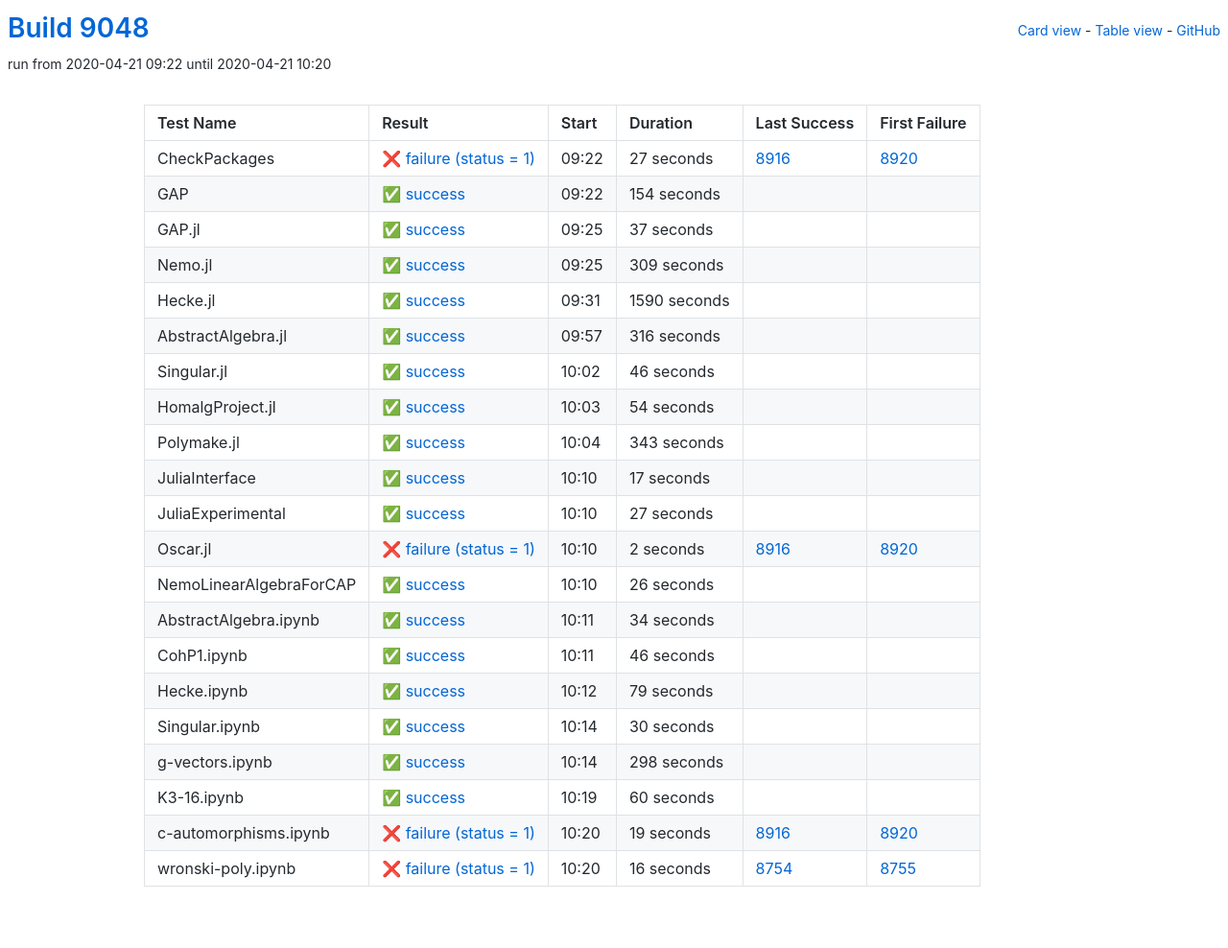
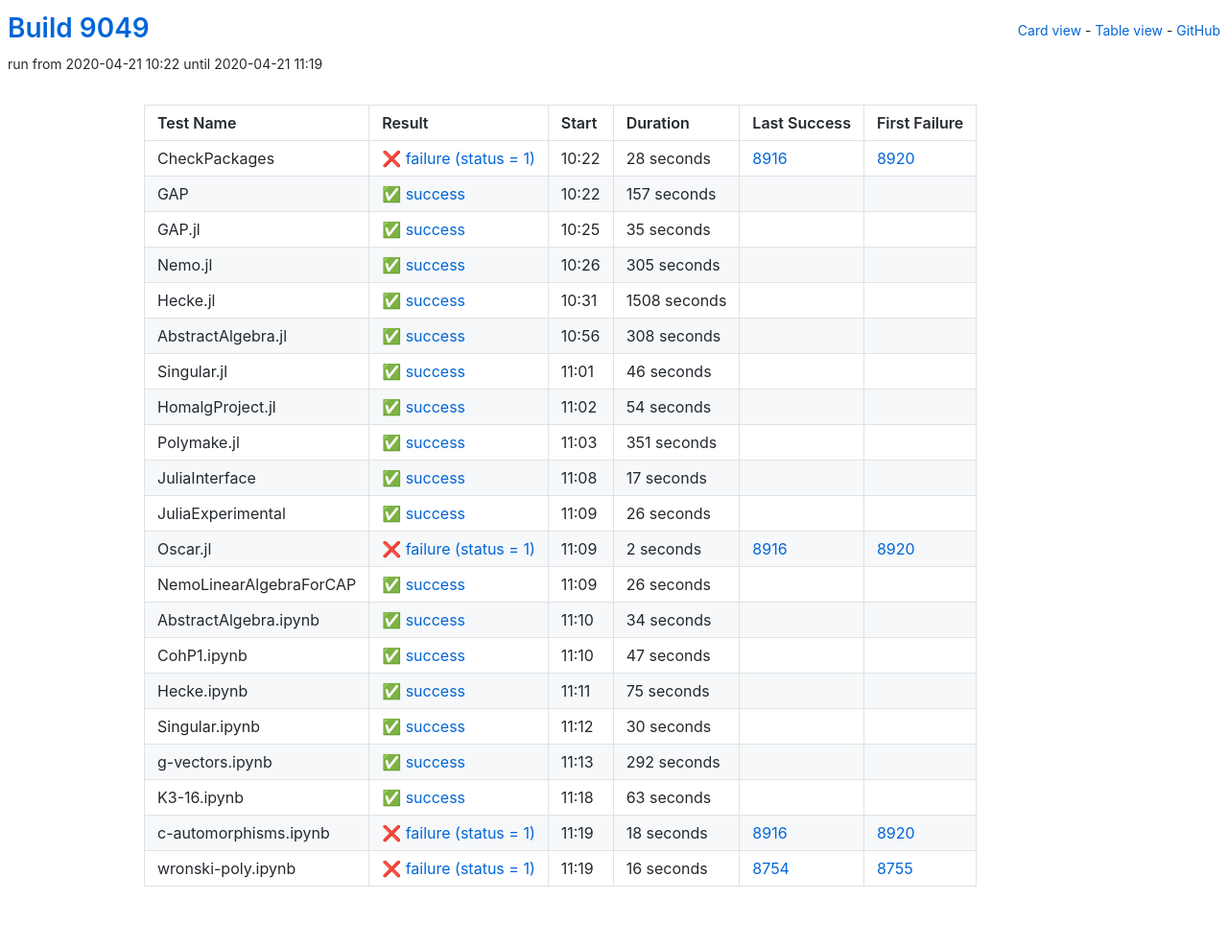
Before and after one commit to oscar-system/oscar-ci-status, a Jekyll site: the page built from table.html, in a window 1280 px wide. Shown: the whole page at 96% size. Built offline with Jekyll 4.4.1, drawn with Linux system fonts in a browser that asks for light colours.

Commit message:
Build 9049

```diff
--- a/_data/ci.yml
+++ b/_data/ci.yml
@@ -1,71 +1,71 @@
-build: 9048
-build_url: https://oscarci.mathematik.uni-kl.de/job/oscar/9048/
+build: 9049
+build_url: https://oscarci.mathematik.uni-kl.de/job/oscar/9049/
 job: oscar
 tests:
-- duration: 27
+- duration: 28
   exitcode: 1
   first_failure: 8920
   first_failure_url: https://oscarci.mathematik.uni-kl.de/job/oscar/8920/
   last_success: 8916
   last_success_url: https://oscarci.mathematik.uni-kl.de/job/oscar/8916/
-  log: https://oscarci.mathematik.uni-kl.de/job/oscar/9048/artifact/logs/build-9048/CheckPackages.log
+  log: https://oscarci.mathematik.uni-kl.de/job/oscar/9049/artifact/logs/build-9049/CheckPackages.log
   name: CheckPackages
-  start: 2020-04-21 09:22
+  start: 2020-04-21 10:22
   status: failure
   success: false
-- duration: 154
+- duration: 157
   exitcode: 0
   first_failure: false
   first_failure_url: null
   last_success: false
   last_success_url: null
-  log: https://oscarci.mathematik.uni-kl.de/job/oscar/9048/artifact/logs/build-9048/GAP.log
+  log: https://oscarci.mathematik.uni-kl.de/job/oscar/9049/artifact/logs/build-9049/GAP.log
   name: GAP
-  start: 2020-04-21 09:22
+  start: 2020-04-21 10:22
   status: success
   success: true
-- duration: 37
+- duration: 35
   exitcode: 0
   first_failure: false
   first_failure_url: null
   last_success: false
   last_success_url: null
-  log: https://oscarci.mathematik.uni-kl.de/job/oscar/9048/artifact/logs/build-9048/GAP.jl.log
+  log: https://oscarci.mathematik.uni-kl.de/job/oscar/9049/artifact/logs/build-9049/GAP.jl.log
   name: GAP.jl
-  start: 2020-04-21 09:25
+  start: 2020-04-21 10:25
   status: success
   success: true
-- duration: 309
+- duration: 305
   exitcode: 0
   first_failure: false
   first_failure_url: null
   last_success: false
   last_success_url: null
-  log: https://oscarci.mathematik.uni-kl.de/job/oscar/9048/artifact/logs/build-9048/Nemo.jl.log
+  log: https://oscarci.mathematik.uni-kl.de/job/oscar/9049/artifact/logs/build-9049/Nemo.jl.log
   name: Nemo.jl
-  start: 2020-04-21 09:25
+  start: 2020-04-21 10:26
   status: success
   success: true
-- duration: 1590
+- duration: 1508
   exitcode: 0
   first_failure: false
   first_failure_url: null
   last_success: false
   last_success_url: null
-  log: https://oscarci.mathematik.uni-kl.de/job/oscar/9048/artifact/logs/build-9048/Hecke.jl.log
+  log: https://oscarci.mathematik.uni-kl.de/job/oscar/9049/artifact/logs/build-9049/Hecke.jl.log
   name: Hecke.jl
-  start: 2020-04-21 09:31
+  start: 2020-04-21 10:31
   status: success
   success: true
-- duration: 316
+- duration: 308
   exitcode: 0
   first_failure: false
   first_failure_url: null
   last_success: false
   last_success_url: null
-  log: https://oscarci.mathematik.uni-kl.de/job/oscar/9048/artifact/logs/build-9048/AbstractAlgebra.jl.log
+  log: https://oscarci.mathematik.uni-kl.de/job/oscar/9049/artifact/logs/build-9049/AbstractAlgebra.jl.log
   name: AbstractAlgebra.jl
-  start: 2020-04-21 09:57
+  start: 2020-04-21 10:56
   status: success
   success: true
 - duration: 46
@@ -74,9 +74,9 @@ tests:
   first_failure_url: null
   last_success: false
   last_success_url: null
-  log: https://oscarci.mathematik.uni-kl.de/job/oscar/9048/artifact/logs/build-9048/Singular.jl.log
+  log: https://oscarci.mathematik.uni-kl.de/job/oscar/9049/artifact/logs/build-9049/Singular.jl.log
   name: Singular.jl
-  start: 2020-04-21 10:02
+  start: 2020-04-21 11:01
   status: success
   success: true
 - duration: 54
@@ -85,20 +85,20 @@ tests:
   first_failure_url: null
   last_success: false
   last_success_url: null
-  log: https://oscarci.mathematik.uni-kl.de/job/oscar/9048/artifact/logs/build-9048/HomalgProject.jl.log
+  log: https://oscarci.mathematik.uni-kl.de/job/oscar/9049/artifact/logs/build-9049/HomalgProject.jl.log
   name: HomalgProject.jl
-  start: 2020-04-21 10:03
+  start: 2020-04-21 11:02
   status: success
   success: true
-- duration: 343
+- duration: 351
   exitcode: 0
   first_failure: false
   first_failure_url: null
   last_success: false
   last_success_url: null
-  log: https://oscarci.mathematik.uni-kl.de/job/oscar/9048/artifact/logs/build-9048/Polymake.jl.log
+  log: https://oscarci.mathematik.uni-kl.de/job/oscar/9049/artifact/logs/build-9049/Polymake.jl.log
   name: Polymake.jl
-  start: 2020-04-21 10:04
+  start: 2020-04-21 11:03
   status: success
   success: true
 - duration: 17
@@ -107,20 +107,20 @@ tests:
   first_failure_url: null
   last_success: false
   last_success_url: null
-  log: https://oscarci.mathematik.uni-kl.de/job/oscar/9048/artifact/logs/build-9048/JuliaInterface.log
+  log: https://oscarci.mathematik.uni-kl.de/job/oscar/9049/artifact/logs/build-9049/JuliaInterface.log
   name: JuliaInterface
-  start: 2020-04-21 10:10
+  start: 2020-04-21 11:08
   status: success
   success: true
-- duration: 27
+- duration: 26
   exitcode: 0
   first_failure: false
   first_failure_url: null
   last_success: false
   last_success_url: null
-  log: https://oscarci.mathematik.uni-kl.de/job/oscar/9048/artifact/logs/build-9048/JuliaExperimental.log
+  log: https://oscarci.mathematik.uni-kl.de/job/oscar/9049/artifact/logs/build-9049/JuliaExperimental.log
   name: JuliaExperimental
-  start: 2020-04-21 10:10
+  start: 2020-04-21 11:09
   status: success
   success: true
 - duration: 2
@@ -129,9 +129,9 @@ tests:
   first_failure_url: https://oscarci.mathematik.uni-kl.de/job/oscar/8920/
   last_success: 8916
   last_success_url: https://oscarci.mathematik.uni-kl.de/job/oscar/8916/
-  log: https://oscarci.mathematik.uni-kl.de/job/oscar/9048/artifact/logs/build-9048/Oscar.jl.log
+  log: https://oscarci.mathematik.uni-kl.de/job/oscar/9049/artifact/logs/build-9049/Oscar.jl.log
   name: Oscar.jl
-  start: 2020-04-21 10:10
+  start: 2020-04-21 11:09
   status: failure
   success: false
 - duration: 26
@@ -140,9 +140,9 @@ tests:
   first_failure_url: null
   last_success: false
   last_success_url: null
-  log: https://oscarci.mathematik.uni-kl.de/job/oscar/9048/artifact/logs/build-9048/NemoLinearAlgebraForCAP.log
+  log: https://oscarci.mathematik.uni-kl.de/job/oscar/9049/artifact/logs/build-9049/NemoLinearAlgebraForCAP.log
   name: NemoLinearAlgebraForCAP
-  start: 2020-04-21 10:10
+  start: 2020-04-21 11:09
   status: success
   success: true
 - duration: 34
@@ -151,31 +151,31 @@ tests:
   first_failure_url: null
   last_success: false
   last_success_url: null
-  log: https://oscarci.mathematik.uni-kl.de/job/oscar/9048/artifact/logs/build-9048/AbstractAlgebra.ipynb.log
+  log: https://oscarci.mathematik.uni-kl.de/job/oscar/9049/artifact/logs/build-9049/AbstractAlgebra.ipynb.log
   name: AbstractAlgebra.ipynb
-  start: 2020-04-21 10:11
+  start: 2020-04-21 11:10
   status: success
   success: true
-- duration: 46
+- duration: 47
   exitcode: 0
   first_failure: false
   first_failure_url: null
   last_success: false
   last_success_url: null
-  log: https://oscarci.mathematik.uni-kl.de/job/oscar/9048/artifact/logs/build-9048/CohP1.ipynb.log
+  log: https://oscarci.mathematik.uni-kl.de/job/oscar/9049/artifact/logs/build-9049/CohP1.ipynb.log
   name: CohP1.ipynb
-  start: 2020-04-21 10:11
+  start: 2020-04-21 11:10
   status: success
   success: true
-- duration: 79
+- duration: 75
   exitcode: 0
   first_failure: false
   first_failure_url: null
   last_success: false
   last_success_url: null
-  log: https://oscarci.mathematik.uni-kl.de/job/oscar/9048/artifact/logs/build-9048/Hecke.ipynb.log
+  log: https://oscarci.mathematik.uni-kl.de/job/oscar/9049/artifact/logs/build-9049/Hecke.ipynb.log
   name: Hecke.ipynb
-  start: 2020-04-21 10:12
+  start: 2020-04-21 11:11
   status: success
   success: true
 - duration: 30
@@ -184,42 +184,42 @@ tests:
   first_failure_url: null
   last_success: false
   last_success_url: null
-  log: https://oscarci.mathematik.uni-kl.de/job/oscar/9048/artifact/logs/build-9048/Singular.ipynb.log
+  log: https://oscarci.mathematik.uni-kl.de/job/oscar/9049/artifact/logs/build-9049/Singular.ipynb.log
   name: Singular.ipynb
-  start: 2020-04-21 10:14
+  start: 2020-04-21 11:12
   status: success
   success: true
-- duration: 298
+- duration: 292
   exitcode: 0
   first_failure: false
   first_failure_url: null
   last_success: false
   last_success_url: null
-  log: https://oscarci.mathematik.uni-kl.de/job/oscar/9048/artifact/logs/build-9048/g-vectors.ipynb.log
+  log: https://oscarci.mathematik.uni-kl.de/job/oscar/9049/artifact/logs/build-9049/g-vectors.ipynb.log
   name: g-vectors.ipynb
-  start: 2020-04-21 10:14
+  start: 2020-04-21 11:13
   status: success
   success: true
-- duration: 60
+- duration: 63
   exitcode: 0
   first_failure: false
   first_failure_url: null
   last_success: false
   last_success_url: null
-  log: https://oscarci.mathematik.uni-kl.de/job/oscar/9048/artifact/logs/build-9048/K3-16.ipynb.log
+  log: https://oscarci.mathematik.uni-kl.de/job/oscar/9049/artifact/logs/build-9049/K3-16.ipynb.log
   name: K3-16.ipynb
-  start: 2020-04-21 10:19
+  start: 2020-04-21 11:18
   status: success
   success: true
-- duration: 19
+- duration: 18
   exitcode: 1
   first_failure: 8920
   first_failure_url: https://oscarci.mathematik.uni-kl.de/job/oscar/8920/
   last_success: 8916
   last_success_url: https://oscarci.mathematik.uni-kl.de/job/oscar/8916/
-  log: https://oscarci.mathematik.uni-kl.de/job/oscar/9048/artifact/logs/build-9048/c-automorphisms.ipynb.log
+  log: https://oscarci.mathematik.uni-kl.de/job/oscar/9049/artifact/logs/build-9049/c-automorphisms.ipynb.log
   name: c-automorphisms.ipynb
-  start: 2020-04-21 10:20
+  start: 2020-04-21 11:19
   status: failure
   success: false
 - duration: 16
@@ -228,8 +228,8 @@ tests:
   first_failure_url: https://oscarci.mathematik.uni-kl.de/job/oscar/8755/
   last_success: 8754
   last_success_url: https://oscarci.mathematik.uni-kl.de/job/oscar/8754/
-  log: https://oscarci.mathematik.uni-kl.de/job/oscar/9048/artifact/logs/build-9048/wronski-poly.ipynb.log
+  log: https://oscarci.mathematik.uni-kl.de/job/oscar/9049/artifact/logs/build-9049/wronski-poly.ipynb.log
   name: wronski-poly.ipynb
-  start: 2020-04-21 10:20
+  start: 2020-04-21 11:19
   status: failure
   success: false
```
Also changed, not shown: README.md.
